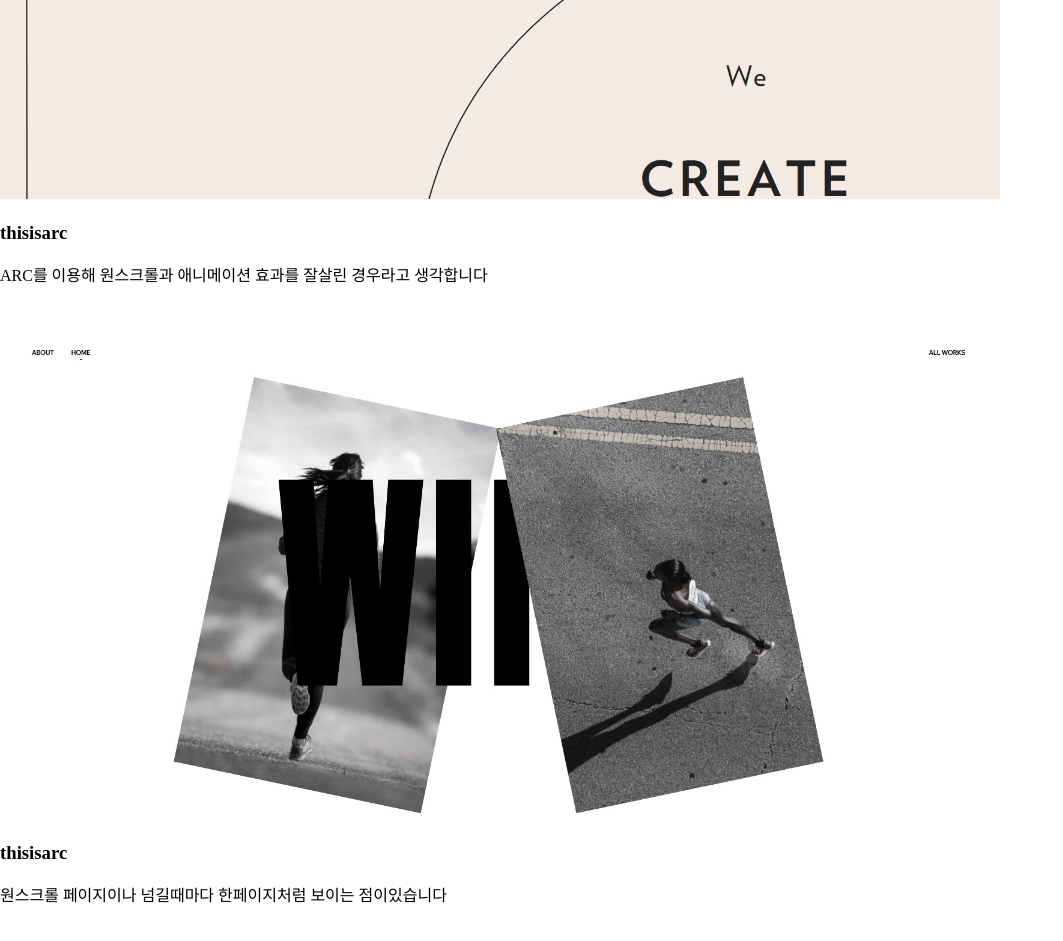
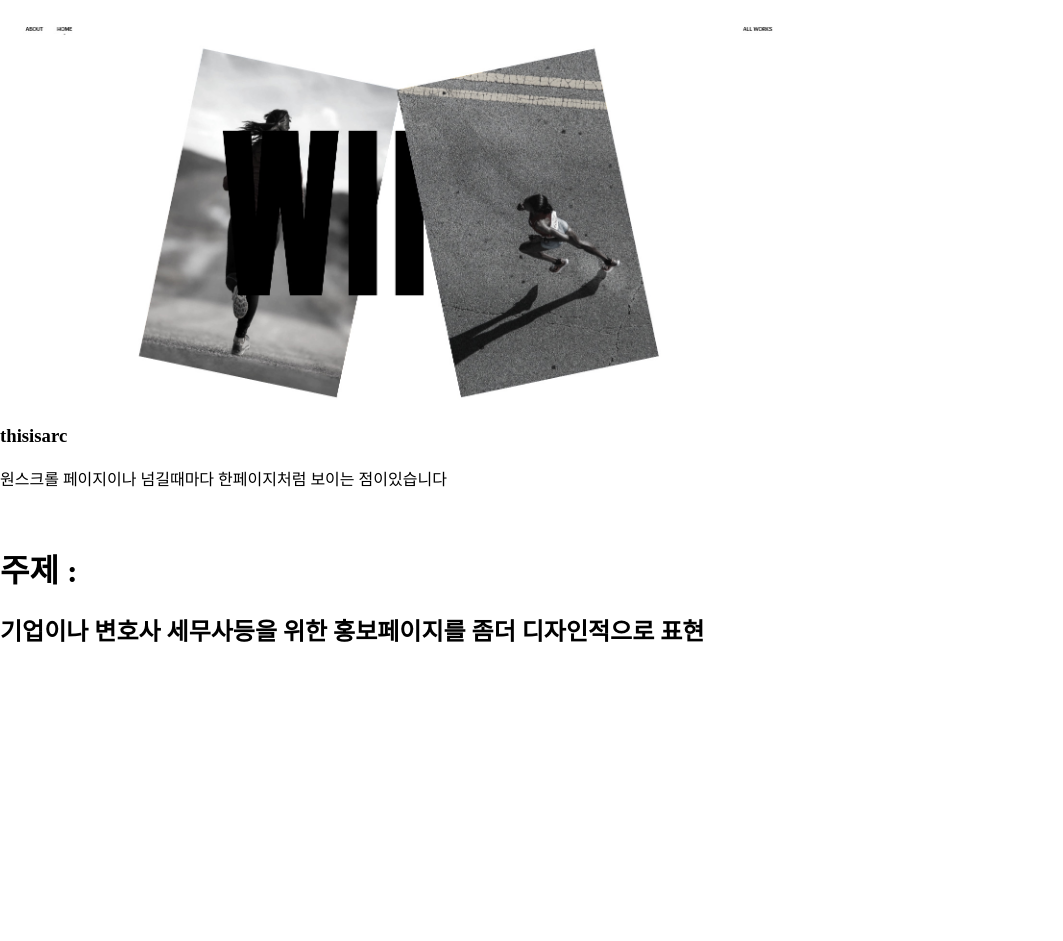
Before and after one commit to piano4251/aar, a plain HTML site: page index.html in a window 1280 px wide. Shown: the part 1597-2538 px from the top of the page, without its empty margins (0-1063 px from the left). After the commit the page ends 2282 px from the top, so only its background shows below. Drawn offline with Linux system fonts and the light colour scheme.

Commit message:
Update index.html

```diff
--- a/index.html
+++ b/index.html
@@ -7,10 +7,9 @@
 				padding 0;
 				height : 100%;
 			}
-
-			hr{border: 8px solid black; text-align:center;}
+		<h1>원스크롤 리서치<h1/>
 			h1{text-align: center;}
-			img{width: 1000px;}
+			img{width: 800px;}
 			p{width: 980px;}
 		</style>
 	</head>
@@ -49,6 +48,8 @@
 		<p>원스크롤 페이지이나 넘길때마다 한페이지처럼 보이는 점이있습니다 </p>
 		<br>
 
+		<h1>주제 : </h1>
+		<h2>기업이나 변호사 세무사등을 위한 홍보페이지를 좀더 디자인적으로 표현</h2>
 		<br>
 	</body>
 
```
